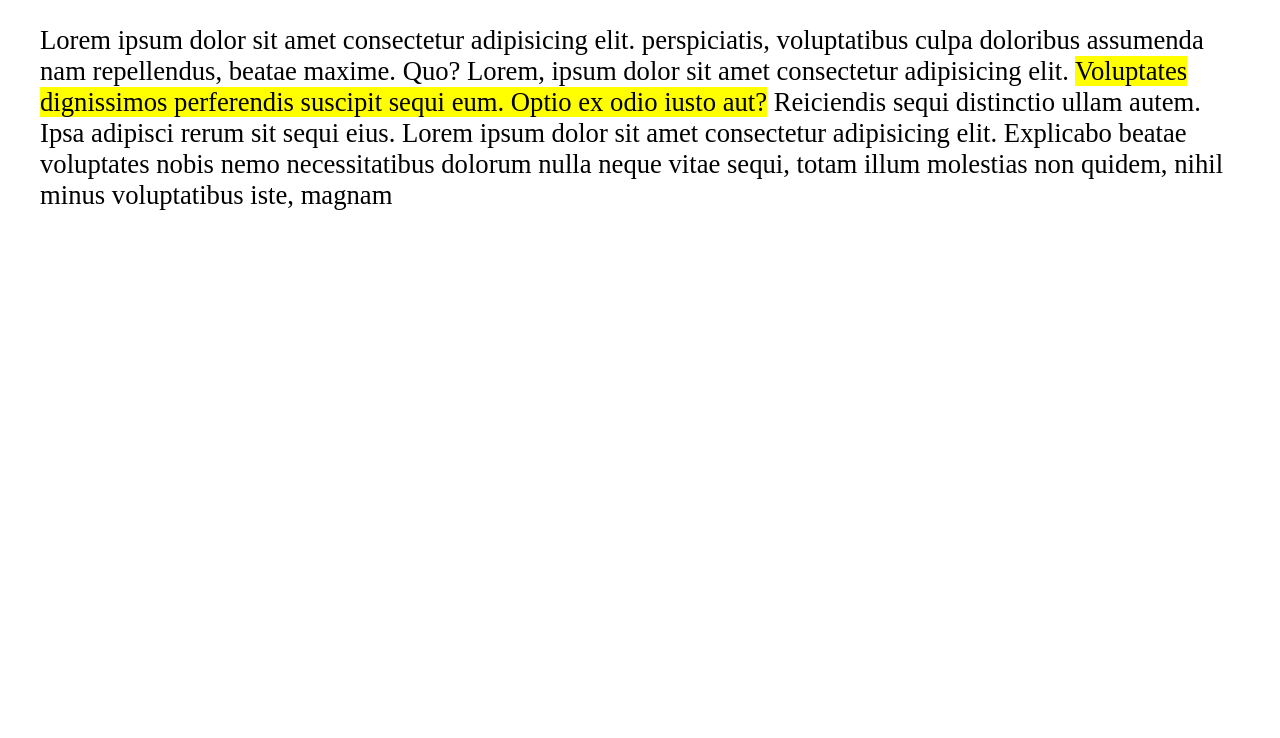
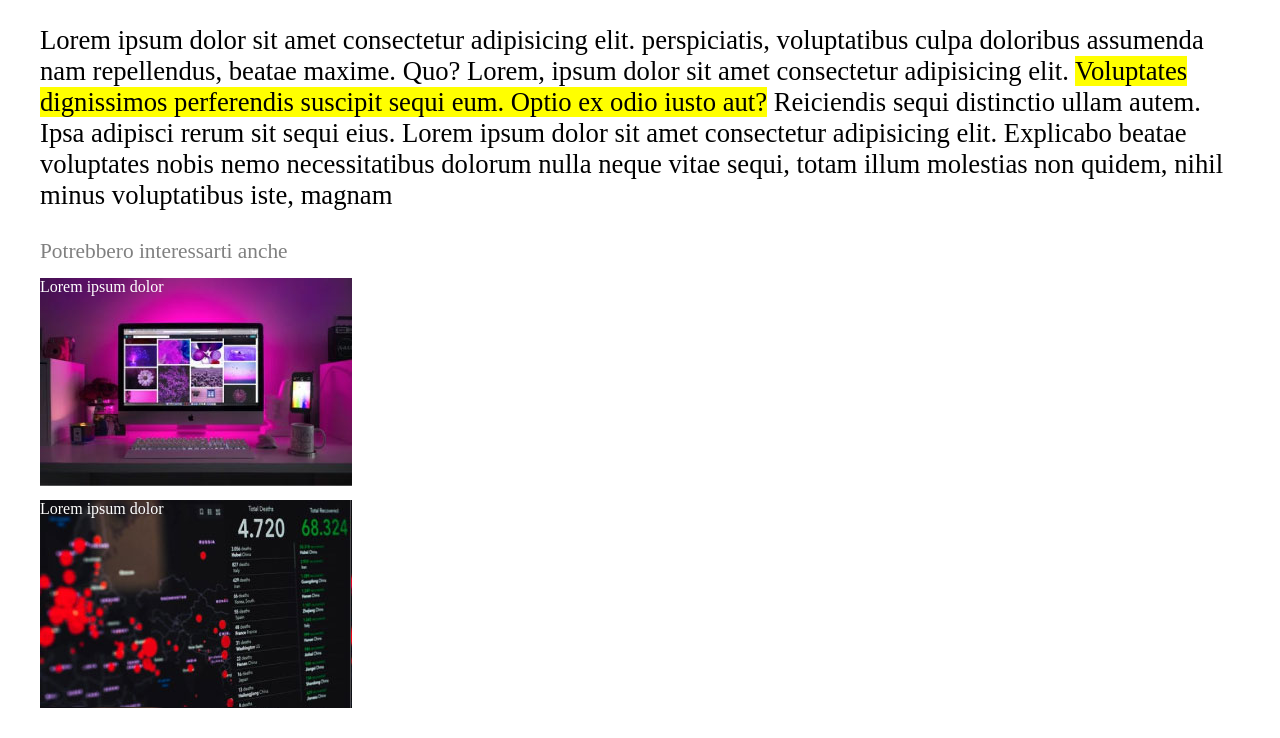
Before and after one commit to GiacomoAccardi/html-css-booleaner, a plain HTML site: page index.html in a window 1280 px wide. Shown: the part 1384-2122 px from the top of the page. Before the commit the page ends 1595 px from the top, so only its background shows below. Drawn offline with Linux system fonts and the light colour scheme.

Commit message:
[FEAT] Main section now have a second paragraph and a new section with photos

```diff
--- a/css/style.css
+++ b/css/style.css
@@ -22,7 +22,7 @@ header{
     margin: auto;
 }
 
-.margin-top-class{
+div{
     margin-top: 28px;
 }
 
@@ -76,3 +76,19 @@ td{
 .td-special{
     width: 600px;
 }
+
+.box-photo{
+    width: 312px;
+    height: 208px;
+    margin-top: 14px;
+    color: white;
+}
+
+.photo-article1{
+    background-image: url(../img/monitor.jpg);
+}
+
+.photo-article2{
+    background-image: url(../img/graph.jpg);
+    margin-bottom: 30px;
+}
--- a/index.html
+++ b/index.html
@@ -20,7 +20,7 @@
 
         <main>
 
-            <div class="margin-top-class">
+            <div>
                     <!--main section del layout con con info e immagini-->
                     <h1>Internet deve essere al servizio del "bene pubblico": il manifesto di tim Berners-Lee</h1>
 
@@ -32,7 +32,7 @@
 
             </div>
 
-            <div class="margin-top-class">
+            <div>
                 <!--container per le immagini dell'articolo-->
                 <img src="./img/tim-1.jpg" alt="img-articolo1">
                 <img src="./img/tim-2.jpg" alt="img-articolo2">
@@ -44,7 +44,7 @@
 
             </div>
 
-            <div class="margin-top-class">
+            <div>
                 <!--paragrafo n.1-->
                 <p class="normal-text">Lorem ipsum dolor sit amet consectetur adipisicing elit.  perspiciatis, voluptatibus culpa doloribus assumenda nam repellendus, beatae maxime. Quo? Lorem, ipsum dolor sit amet consectetur adipisicing elit. <span class="yellow-text">Voluptates dignissimos perferendis suscipit sequi eum. Optio ex odio iusto aut?</span> Reiciendis sequi distinctio ullam autem. Ipsa adipisci rerum sit sequi eius. Lorem ipsum dolor sit amet consectetur adipisicing elit. Explicabo beatae voluptates nobis nemo necessitatibus dolorum nulla neque vitae sequi, totam illum molestias non quidem, nihil minus voluptatibus iste, magnam</p>
             </div>
@@ -58,7 +58,7 @@
                 </ul>
             </div>
 
-            <div class="margin-top-class">
+            <div>
                 <!--tabella-->
                 <table class="table-config">
                     <th>
@@ -93,9 +93,18 @@
                 </table>
             </div>
 
-            <div class="margin-top-class">
+            <div>
                 <!--paragrafo n.2-->
                 <p class="normal-text">Lorem ipsum dolor sit amet consectetur adipisicing elit.  perspiciatis, voluptatibus culpa doloribus assumenda nam repellendus, beatae maxime. Quo? Lorem, ipsum dolor sit amet consectetur adipisicing elit. <span class="yellow-text">Voluptates dignissimos perferendis suscipit sequi eum. Optio ex odio iusto aut?</span> Reiciendis sequi distinctio ullam autem. Ipsa adipisci rerum sit sequi eius. Lorem ipsum dolor sit amet consectetur adipisicing elit. Explicabo beatae voluptates nobis nemo necessitatibus dolorum nulla neque vitae sequi, totam illum molestias non quidem, nihil minus voluptatibus iste, magnam</p>
+            </div>
+
+            <div>
+                <!--sezione foto con testo all'interno-->
+                <span class="grey-small-text">Potrebbero interessarti anche</span>
+
+                <div class="box-photo photo-article1">Lorem ipsum dolor</div>
+                <div class="box-photo photo-article2">Lorem ipsum dolor</div>
+
             </div>
 
         </main>
```
